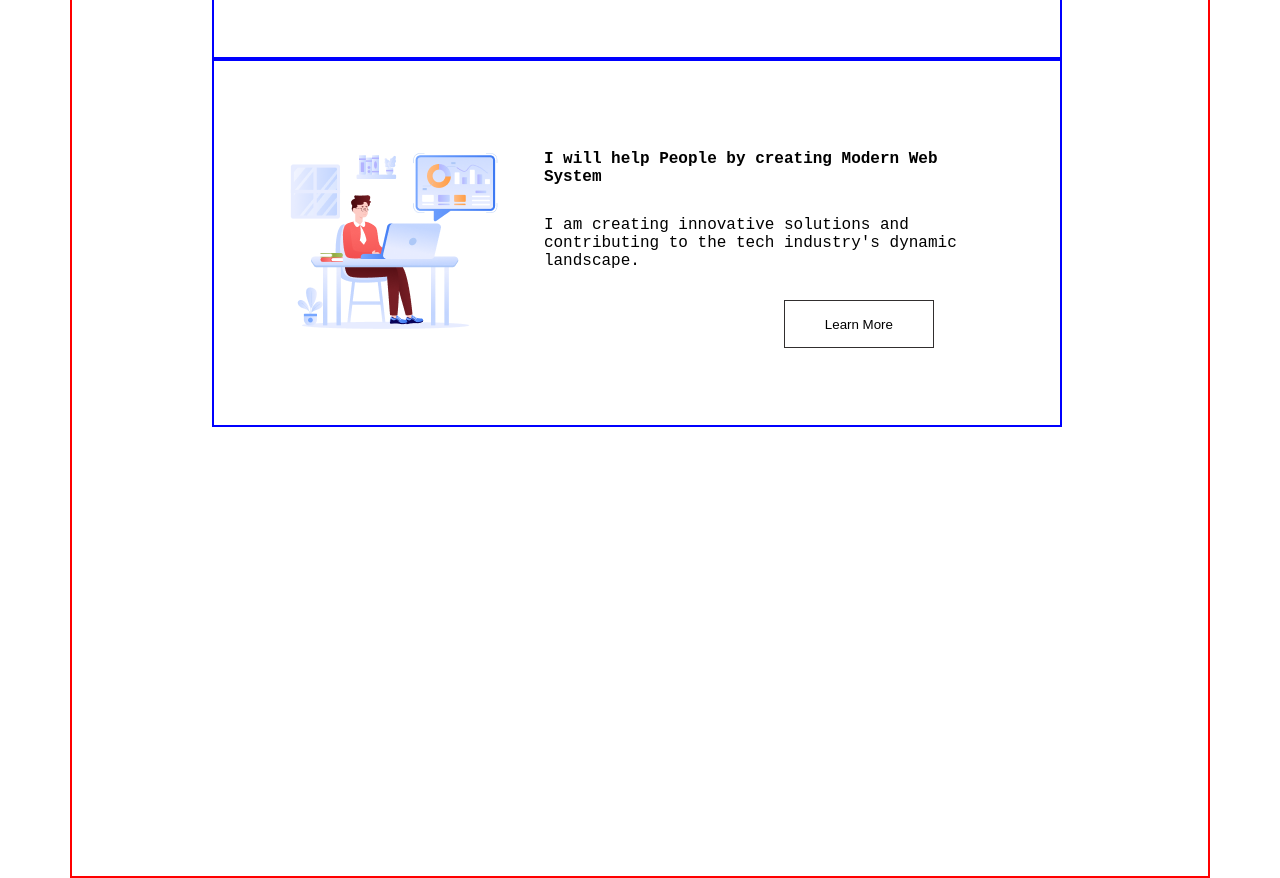
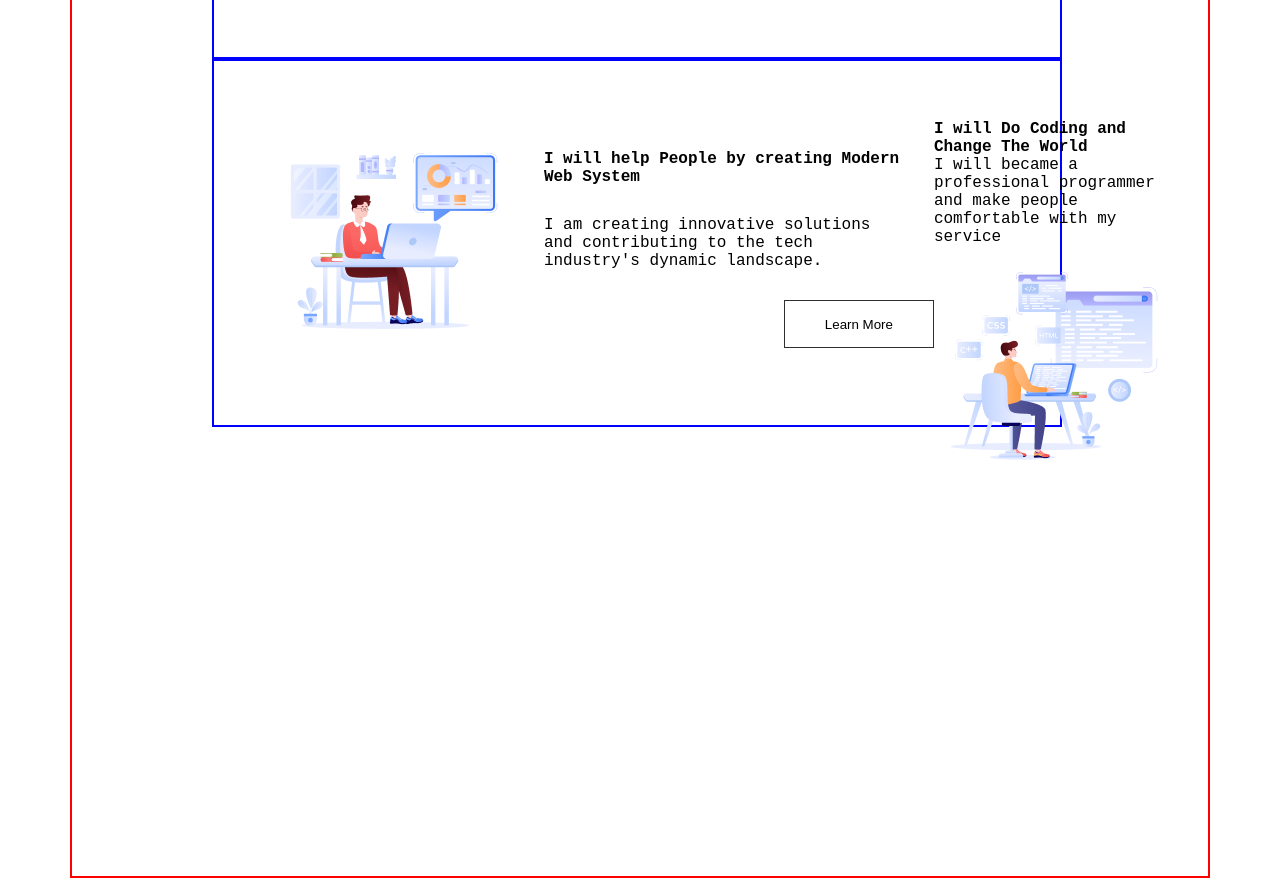
Before and after one commit to asaduzzamanashik372/My-assignment, a plain HTML site: page index.html in a window 1280 px wide. Shown: the part 1241-2119 px from the top of the page. Drawn offline with Linux system fonts and the light colour scheme; a web font is replaced by a local one.

Commit message:
git stored

```diff
--- a/index.html
+++ b/index.html
@@ -35,7 +35,11 @@
             <button>Learn More</button>
 
         </div>
-        <div class="poster-image-content-three-image"></div>
+        <div class="poster-image-content-three">
+            <div class="poster-image-content-three-text"><h4>I will Do Coding and Change The World</h4>
+            <p>I will became a professional programmer and make people comfortable with my service</p>
+            </div>
+            <div class="poster-image-content-three-image"><img src="/assets/Group 4.png" alt=""></div>
 
 
 
--- a/style/style.css
+++ b/style/style.css
@@ -96,6 +96,7 @@
     border: 2px solid red;
 
 }
+
 .poster-image-content-two{
     width: 850px;
     height: 30%;
@@ -118,3 +119,7 @@
     margin-left: 270px;
     background-color: transparent;
     border: 1px solid rgb(49, 46, 46);}
+.poster-image-content-three{
+    height: 30%;
+    width: 850px;
+}
```
